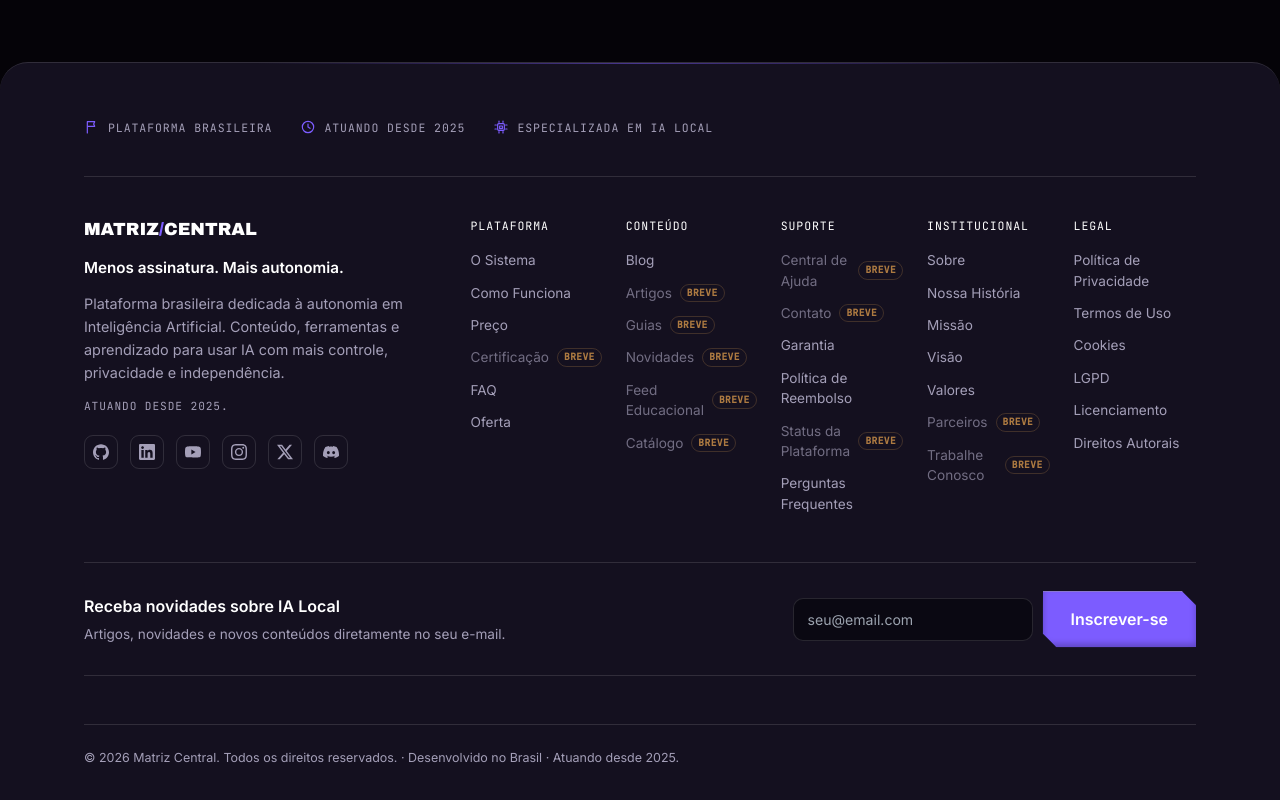
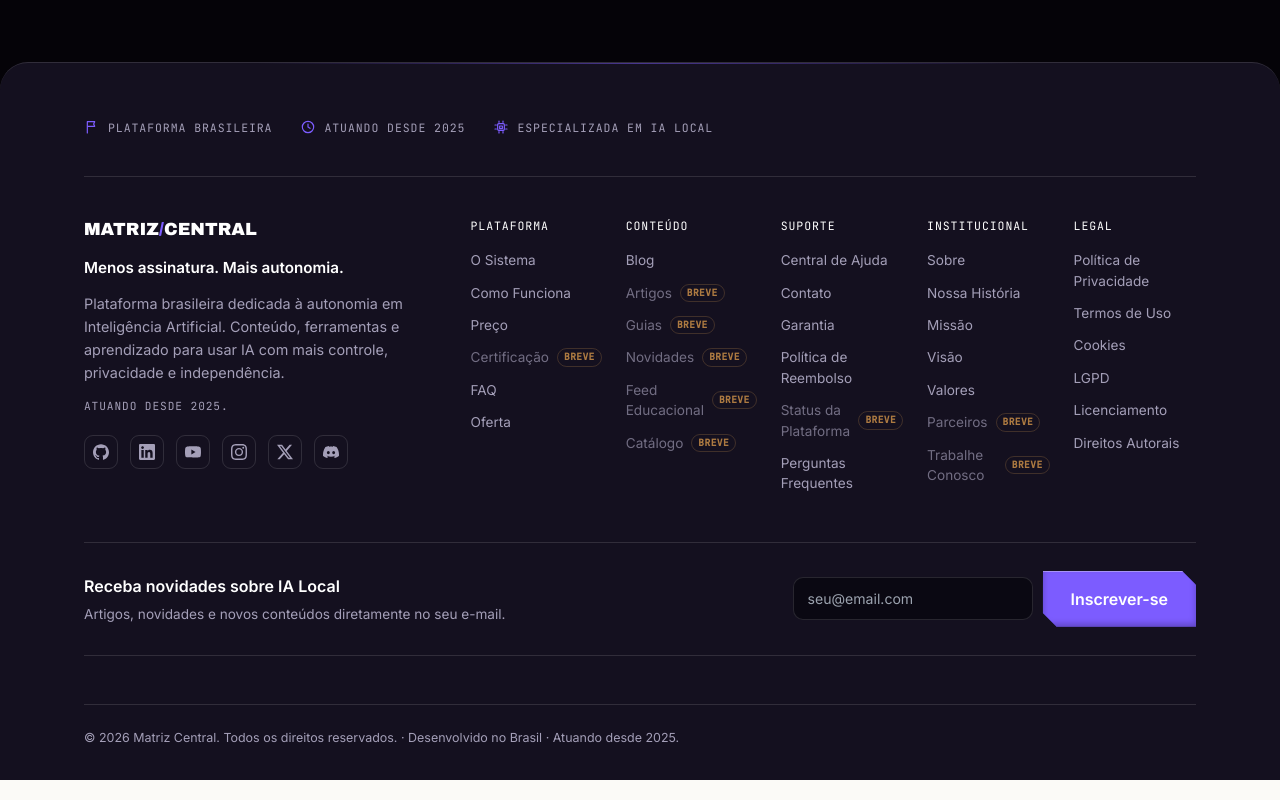
Before and after one commit to limajeferson/matrizcentral, a Next.js app: page / in a window 1280 px wide. Shown: the part 9835-10635 px from the top of the page. Built offline with nearby package versions, Linux system fonts and the light colour scheme; no server answers.

Commit message:
docs(suporte): link + jornada de CRM + Frente 6 concluida (todas as 6 frentes entregues)

```diff
--- a/src/components/marketing/v2/LandingHeader.tsx
+++ b/src/components/marketing/v2/LandingHeader.tsx
@@ -11,6 +11,7 @@ const LINKS = [
   { href: "/feed", label: "Feed" },
   { href: "/forum", label: "Fórum" },
   { href: "/blog", label: "Blog" },
+  { href: "/suporte", label: "Suporte" },
   { href: "#faq", label: "FAQ" },
 ];
 
--- a/src/components/marketing/v2/footer-nav.ts
+++ b/src/components/marketing/v2/footer-nav.ts
@@ -36,8 +36,8 @@ export const FOOTER_COLUMNS: FooterColumn[] = [
   {
     title: "Suporte",
     links: [
-      { label: "Central de Ajuda", soon: true },
-      { label: "Contato", soon: true },
+      { label: "Central de Ajuda", href: "/suporte" },
+      { label: "Contato", href: "/suporte" },
       { label: "Garantia", href: "/legal/termos#garantia" },
       { label: "Política de Reembolso", href: "/legal/termos#reembolso" },
       { label: "Status da Plataforma", soon: true },
```
Also changed, not shown: 4 other files (tests, documents, lock files or other folders).
